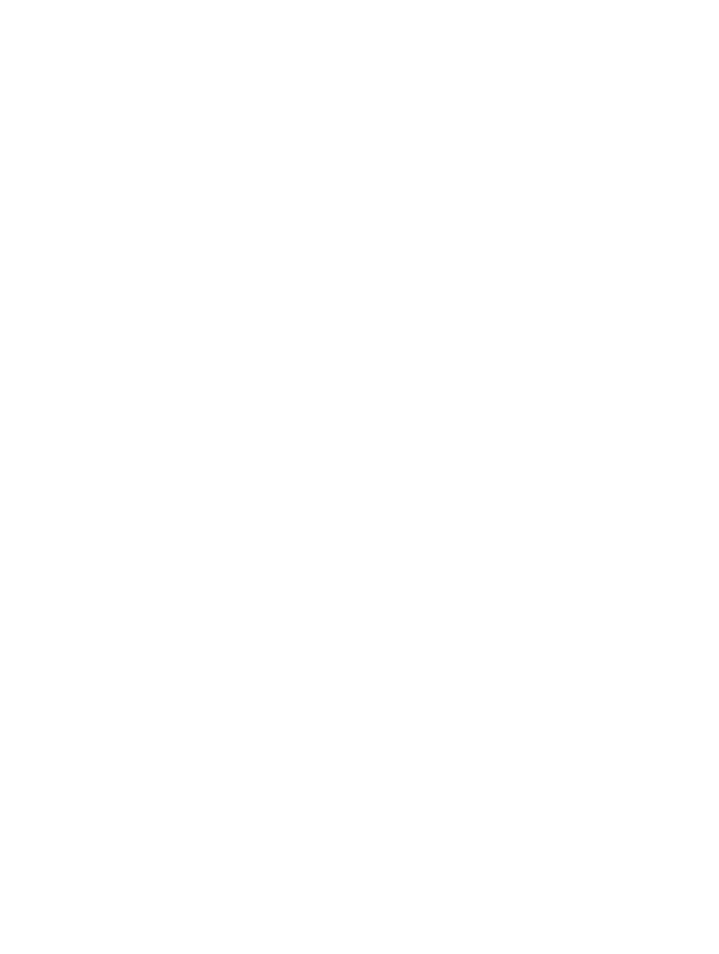
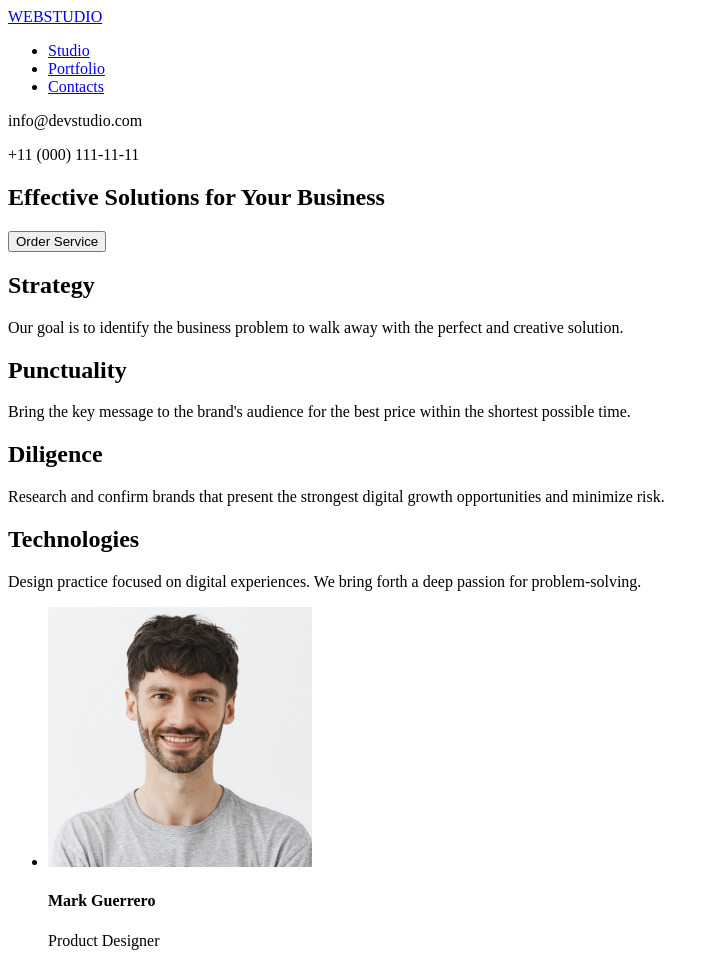
Before and after one commit to Esatsy/goit-markup-hw-01, a plain HTML site: page index.html in a window 1280 px wide. Shown: the top 954 px of the page, without its empty margins (0-719 px from the left). Before the commit the page ends 800 px from the top, so only its background shows below. Drawn offline with Linux system fonts and the light colour scheme.

Commit message:
images and index.html added

```diff
--- a/index.html
+++ b/index.html
@@ -1,11 +1,85 @@
 <!DOCTYPE html>
 <html lang="en">
-<head>
-    <meta charset="UTF-8">
-    <meta name="viewport" content="width=device-width, initial-scale=1.0">
+  <head>
+    <meta charset="UTF-8" />
+    <meta name="viewport" content="width=device-width, initial-scale=1.0" />
     <title>Document</title>
-</head>
-<body>
+  </head>
 
-</body>
+  <body>
+    <header>
+      <a href="#">WEBSTUDIO</a>
+      <nav>
+        <ul>
+          <li><a href="#">Studio</a></li>
+          <li><a href="#">Portfolio</a></li>
+          <li><a href="#">Contacts</a></li>
+        </ul>
+      </nav>
+      <p>info@devstudio.com</p>
+      <p>+11 (000) 111-11-11</p>
+    </header>
+    <main>
+      <section>
+        <h1>Effective Solutions for Your Business</h1>
+        <button type="button">Order Service</button>
+      </section>
+      <section>
+        <h2>Strategy</h2>
+        <p>
+          Our goal is to identify the business problem to walk away with the
+          perfect and creative solution.
+        </p>
+
+        <h2>Punctuality</h2>
+        <p>
+          Bring the key message to the brand's audience for the best price
+          within the shortest possible time.
+        </p>
+
+        <h2>Diligence</h2>
+        <p>
+          Research and confirm brands that present the strongest digital growth
+          opportunities and minimize risk.
+        </p>
+
+        <h2>Technologies</h2>
+        <p>
+          Design practice focused on digital experiences. We bring forth a deep
+          passion for problem-solving.
+        </p>
+      </section>
+      <section>
+        <ul>
+          <li>
+            <img src="./images/img.jpg" alt="Mark Guerrero photo" />
+            <h4>Mark Guerrero</h4>
+            <p>Product Designer</p>
+          </li>
+          <li>
+            <img src="./images/img-1.jpg" alt="Tom Ford photo" />
+            <h4>Tom Ford</h4>
+            <p>Frontend Developer</p>
+          </li>
+          <li>
+            <img src="./images/img-2.jpg" alt="Camila Garcia photo" />
+            <h4>Camila Garcia</h4>
+            <p>Marketing</p>
+          </li>
+          <li>
+            <img src="./images/img-3.jpg" alt="Daniel Wilson photo" />
+            <h4>Daniel Wilson</h4>
+            <p>UI Designer</p>
+          </li>
+        </ul>
+      </section>
+    </main>
+    <footer>
+      <h2>WEBSTUDIO</h2>
+      <p>
+        Increase the flow of customers and sales for your business with digital
+        marketing & growth solutions.
+      </p>
+    </footer>
+  </body>
 </html>
```
Also changed, not shown: images/img-1.jpg (added), images/img-2.jpg (added), images/img-3.jpg (added), images/img.jpg (added).
